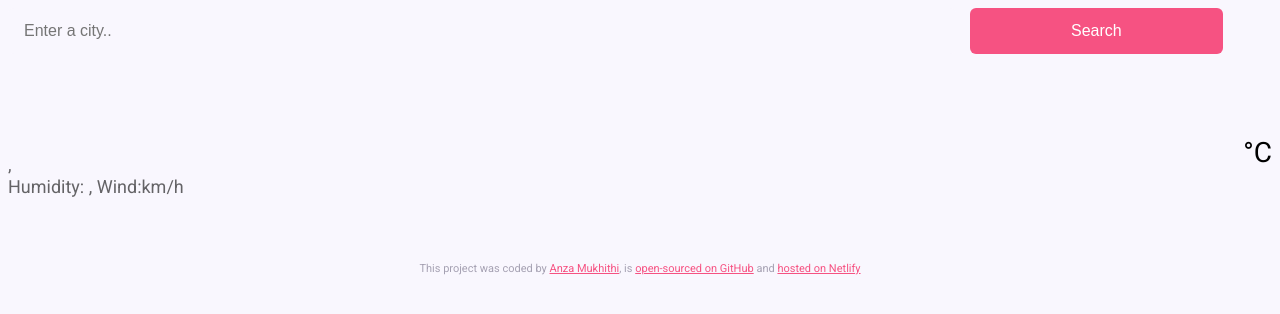
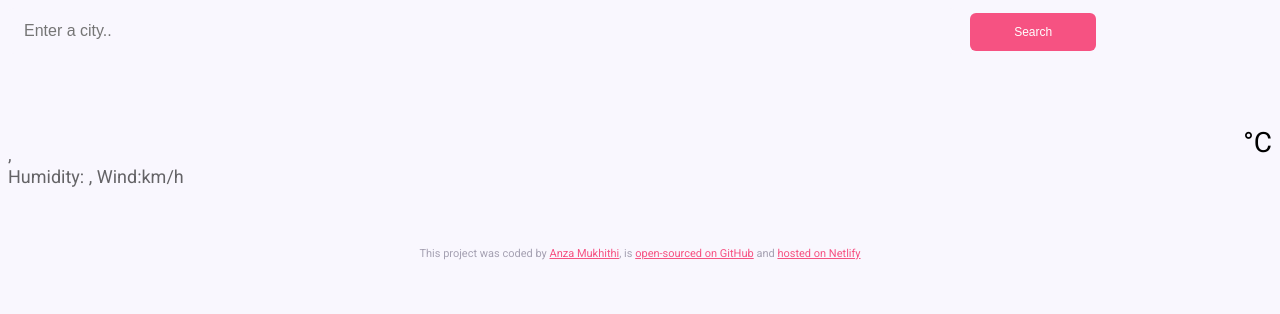
Before and after one commit to Anza15/Weather-Channel, a plain HTML site: page index.html in a window 1280 px wide. Drawn offline with nearby package versions, Linux system fonts and the light colour scheme; no server answers.

Commit message:
updated style.css

```diff
--- a/src/style.css
+++ b/src/style.css
@@ -12,7 +12,7 @@ body {
   }
   header {
     border-bottom: 1px solid #f9f7fe;
-    padding: 0 0 30px 0;
+    padding: 0 0 25px 0;
   }
   .search-input {
     background-color: #f9f7fe;
@@ -25,20 +25,20 @@ body {
   .search-submit {
     background-color: #f65282;
     border: none;
-    padding: 14px 16px;
+    padding: 12px 14px;
     border-radius: 6px;
-    width: 20%;
-    font-size: 16px;
+    width: 10%;
+    font-size: 12px;
     color: white;
     margin-left: 10px;
   }
   main {
-    padding: 30px 0;
+    padding: 25px 0;
   }
   .city {
     margin: 0%;
-    font-size: 38px;
-    line-height: 48px;
+    font-size: 36px;
+    line-height: 46px;
   }
   .main-div {
     justify-content: space-between;
@@ -48,7 +48,7 @@ body {
     font-size: 18px;
     line-height: 22px;
     color: rgba(0, 0, 0, 0.6);
-    font-weight: 500px;
+    font-weight: 300px;
   }
   .details strong {
     color: #246ce8;
```
